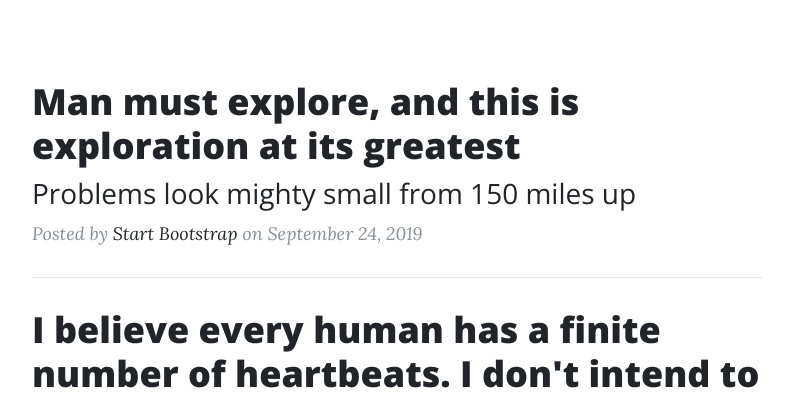
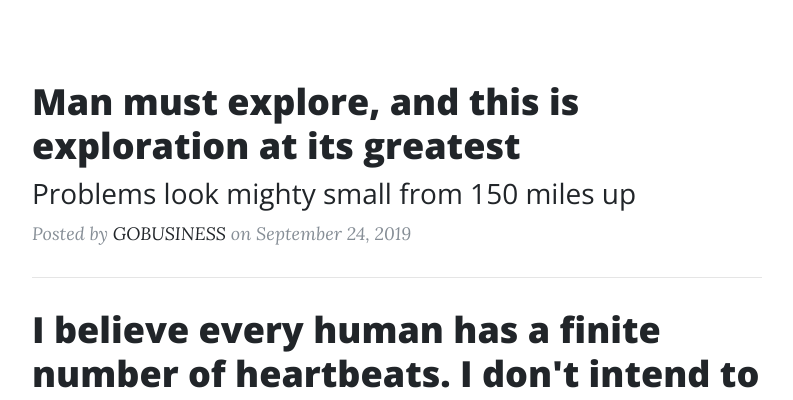
Before and after one commit to GoncaloPereiradaSilva/gobusiness_website, a Jekyll site: the page Template/index.html, which Jekyll copies as it is, in a window 1280 px wide. Shown: the part 628-1028 px from the top of the page, without its empty margins (243-1036 px from the left). Built offline with Jekyll 4.4.1, drawn with Linux system fonts in a browser that asks for light colours.

```diff
--- a/Template/index.html
+++ b/Template/index.html
@@ -87,7 +87,7 @@
             </h3>
           </a>
           <p class="post-meta">Posted by
-            <a href="#">Start Bootstrap</a>
+            <a href="#">GOBUSINESS</a>
             on September 24, 2019</p>
         </div>
         <hr>
```
